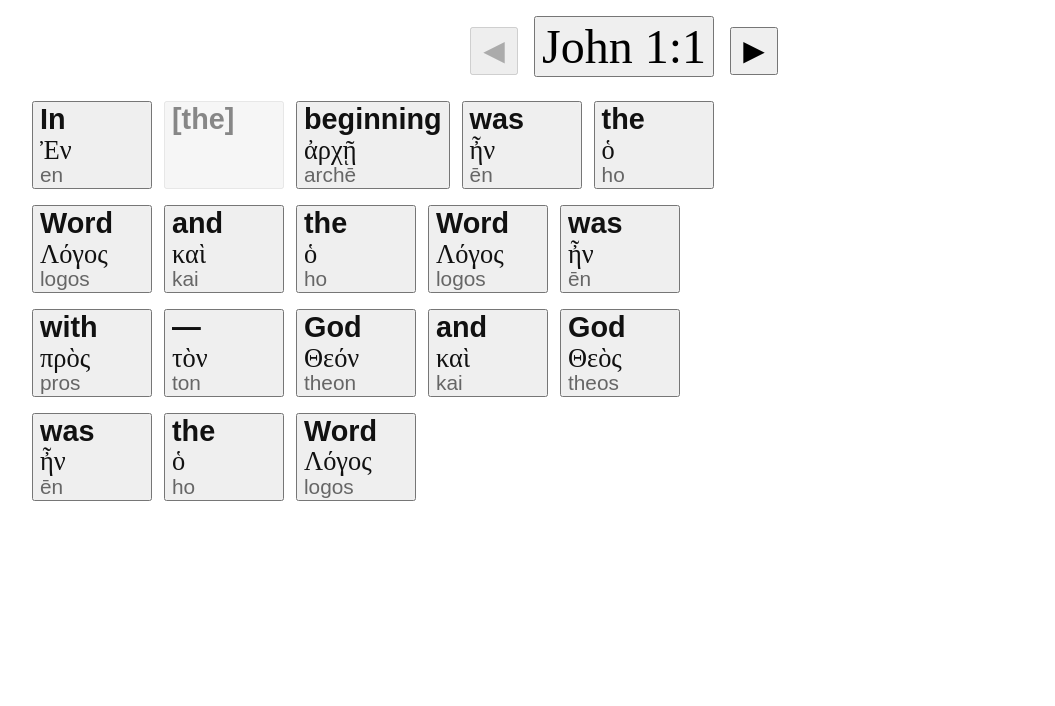
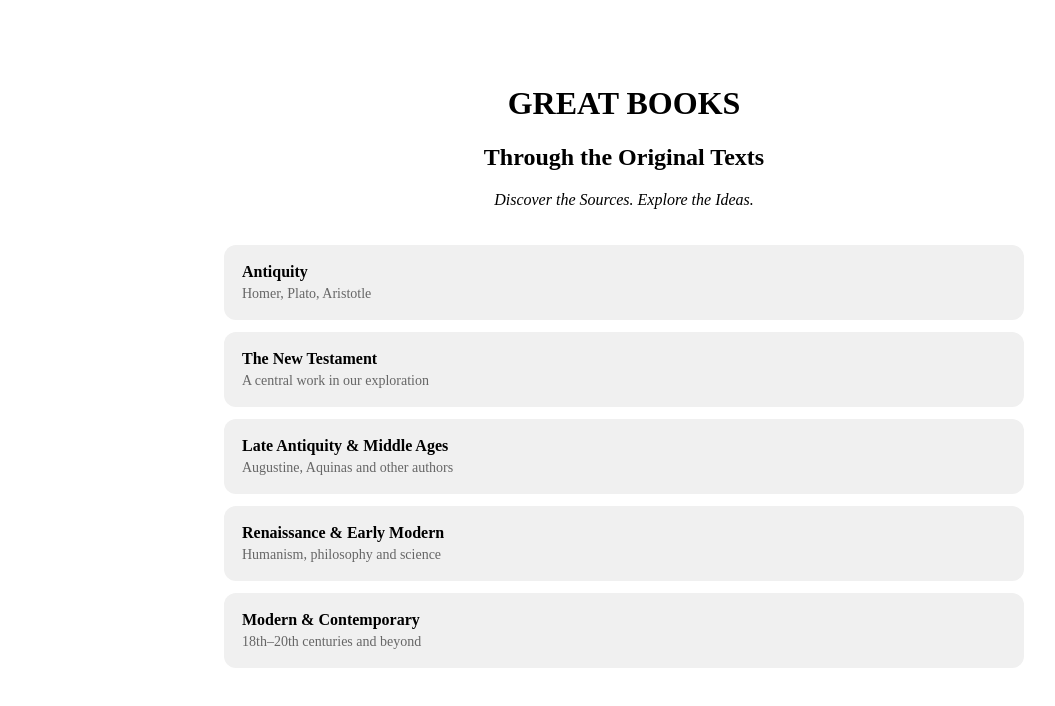
Before and after one commit to adrian1967/InterlinearAdri, a SvelteKit app: page / in a window 1280 px wide. Shown: the top 706 px of the page, without its empty margins (16-1071 px from the left). Built offline with nearby package versions, Linux system fonts and the light colour scheme.

Commit message:
v0.2 - Premiere page d'accueil Great Books

```diff
--- a/src/routes/+page.svelte
+++ b/src/routes/+page.svelte
@@ -3,6 +3,7 @@
   // ETAT GLOBAL
   // -----------------------------
   let selectedWord = null;
+  let screen = "home"; // "home" | "read"
 
   let currentBook = "John";
   let currentChapter = 1;
@@ -850,7 +851,29 @@ function changeVerse(direction) {
   }
 </script>
 
-<!-- TITRE (cliquable) -->
+{#if screen === "home"}
+  <main style="max-width: 800px; margin: 40px auto; padding: 24px; text-align: center;">
+    <h1>GREAT BOOKS</h1>
+    <h2>Through the Original Texts</h2>
+    <p><em>Discover the Sources. Explore the Ideas.</em></p>
+    <div style="display: grid; gap: 12px; margin-top: 36px; text-align: left;">
+  {#each [
+    ["Antiquity", "Homer, Plato, Aristotle"],
+    ["The New Testament", "A central work in our exploration"],
+    ["Late Antiquity & Middle Ages", "Augustine, Aquinas and other authors"],
+    ["Renaissance & Early Modern", "Humanism, philosophy and science"],
+    ["Modern & Contemporary", "18th–20th centuries and beyond"]
+  ] as category}
+    <div style="background: #f0f0f0; padding: 18px; border-radius: 12px;">
+      <strong>{category[0]}</strong>
+      <div style="font-size: 14px; color: #666; margin-top: 5px;">
+        {category[1]}
+      </div>
+    </div>
+  {/each}
+</div>
+  </main>
+{:else}<!-- TITRE (cliquable) -->
 
 
 <div style="display: flex; align-items: center; justify-content: center; gap: 16px;">
@@ -1035,7 +1058,7 @@ function changeVerse(direction) {
     </div>
   </div>
 {/if}
-
+{/if}
 <style>
   .verse-title {
     font-family: "Times New Roman", serif;
```
